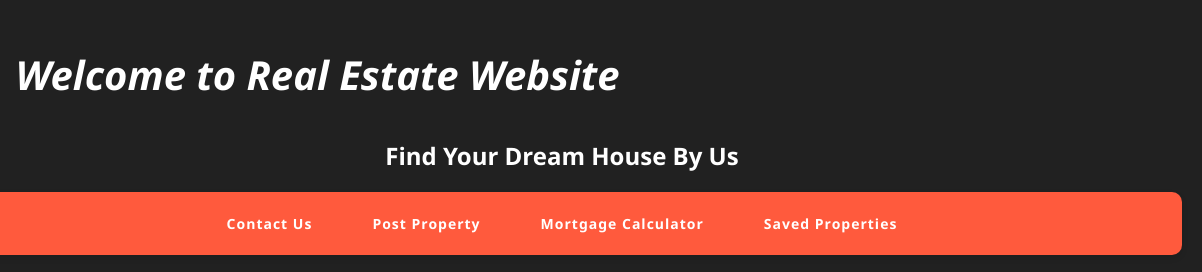
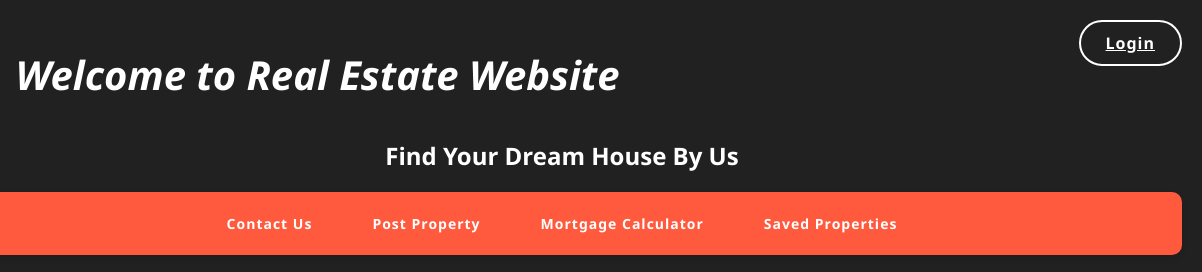
Before and after one commit to padmesh2004/web_project, a website: page index.html in a window 1280 px wide. Shown: the top 272 px of the page, 78-1280 px from the left. Drawn offline with nearby package versions, Linux system fonts and the light colour scheme.

Commit message:
Update index.html

```diff
--- a/index.html
+++ b/index.html
@@ -348,6 +348,7 @@ h3 {
             <h1>Welcome to Real Estate Website</h1>
         </div>
         <h3>Find Your Dream House By Us</h3>
+        <a href="login.html" class="login-btn">Login</a>
 
         <nav>
             <a href="#" class="nav-link">Contact Us</a>
```
